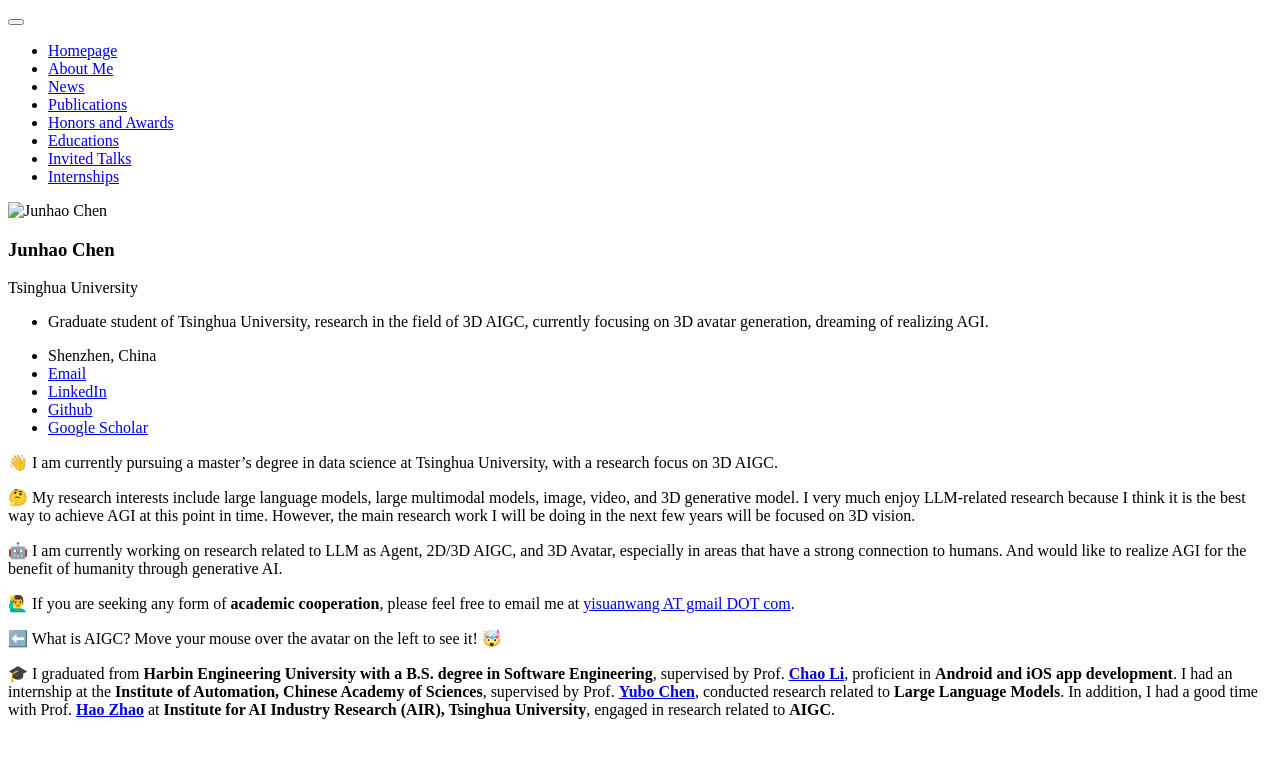
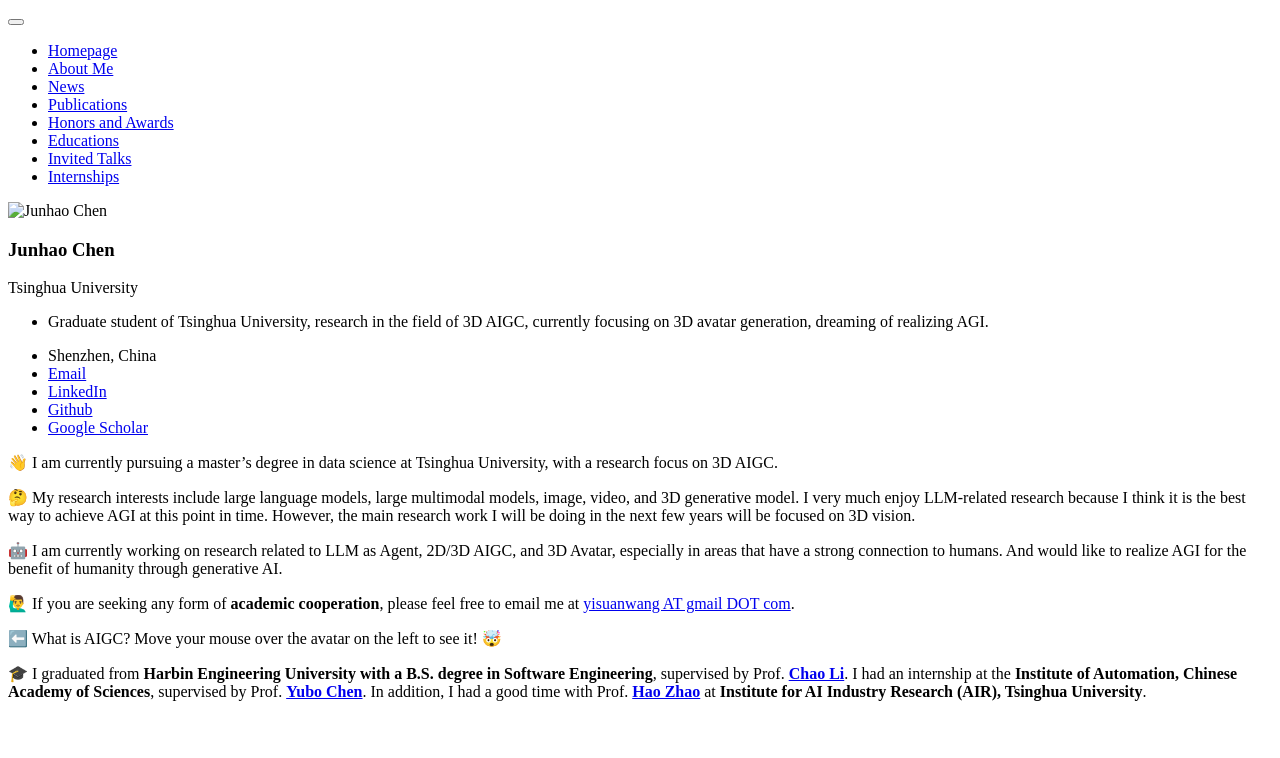
Before and after one commit to yisuanwang/yisuanwang.github.io, a Jekyll site: the page built from _pages/includes/intro.md, in a window 1280 px wide. Shown: the top 758 px of the page. Built offline with Jekyll 4.4.1, drawn with Linux system fonts in a browser that asks for light colours; our own code applies the rules of GitHub Pages for plain Markdown files.

Commit message:
update loga

```diff
--- a/_pages/includes/intro.md
+++ b/_pages/includes/intro.md
@@ -8,6 +8,6 @@
 
 ⬅️ What is AIGC? Move your mouse over the avatar on the left to see it! 🤯
 
-🎓 I graduated from **Harbin Engineering University with a B.S. degree in Software Engineering**, supervised by Prof. **[Chao Li](https://mohub.net/help/MoHub/UserServiceCases/Cases1.html#%E6%95%99%E5%B8%88%E4%BB%8B%E7%BB%8D)**, proficient in **Android and iOS app development**.
-I had an internship at the **Institute of Automation, Chinese Academy of Sciences**, supervised by Prof. **[Yubo Chen](https://scholar.google.com/citations?hl=en&user=9z7GPxIAAAAJ)**, conducted research related to **Large Language Models**.
-In addition, I had a good time with Prof. **[Hao Zhao](https://scholar.google.com/citations?hl=en&user=ygQznUQAAAAJ)** at **Institute for AI Industry Research (AIR), Tsinghua University**, engaged in research related to **AIGC**.
+🎓 I graduated from **Harbin Engineering University with a B.S. degree in Software Engineering**, supervised by Prof. **[Chao Li](https://mohub.net/help/MoHub/UserServiceCases/Cases1.html#%E6%95%99%E5%B8%88%E4%BB%8B%E7%BB%8D)**.
+I had an internship at the **Institute of Automation, Chinese Academy of Sciences**, supervised by Prof. **[Yubo Chen](https://scholar.google.com/citations?hl=en&user=9z7GPxIAAAAJ)**.
+In addition, I had a good time with Prof. **[Hao Zhao](https://scholar.google.com/citations?hl=en&user=ygQznUQAAAAJ)** at **Institute for AI Industry Research (AIR), Tsinghua University**.
```
Also changed, not shown: images/favicon.ico, images/favicon.svg (added).
